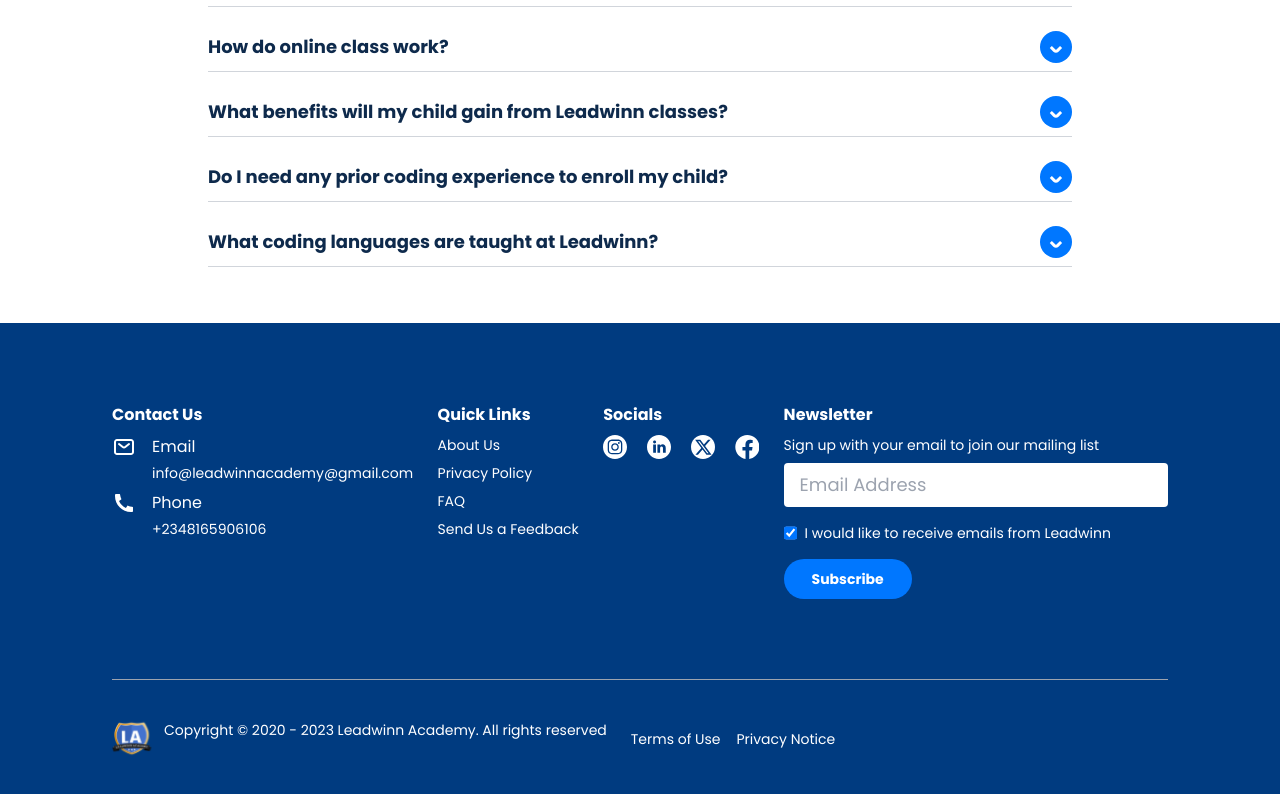
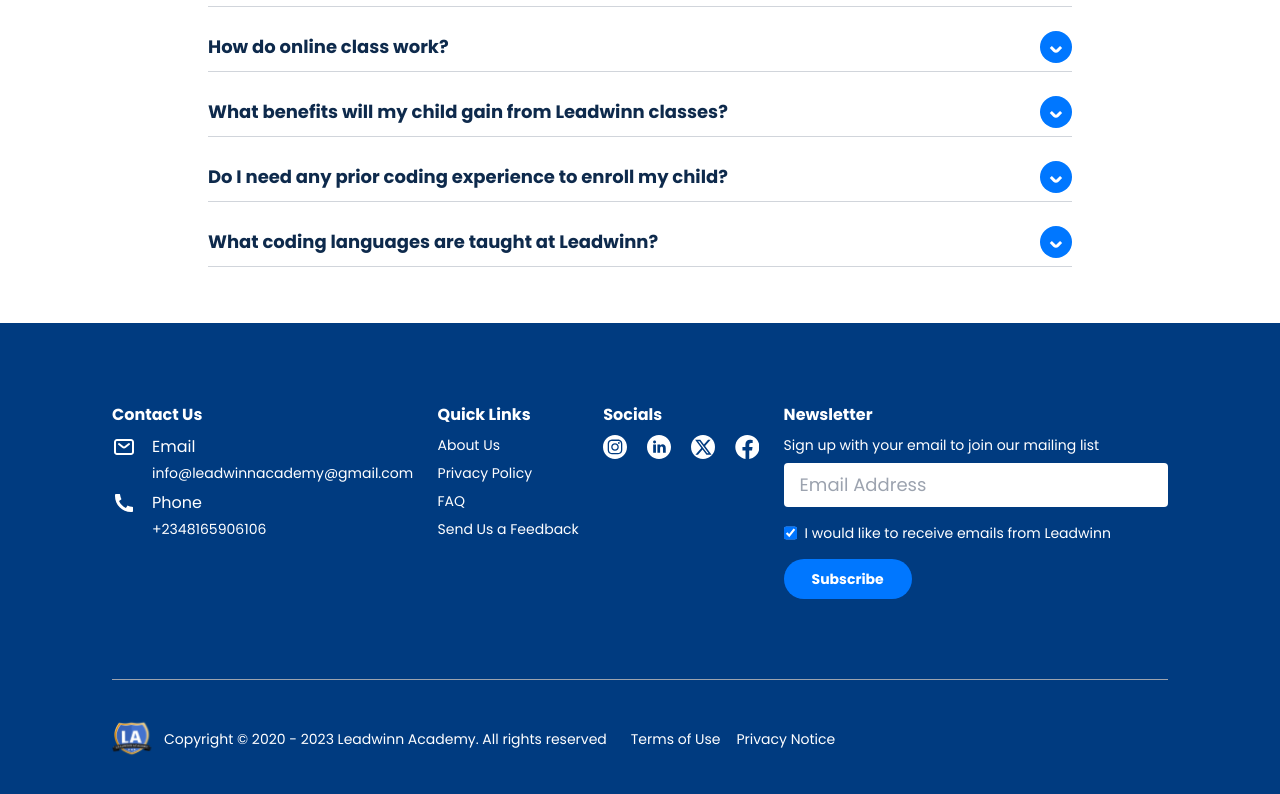
Before and after one commit to Adeleyeha-17/Leadwinn-Academy, a React (Vite) app: page / in a window 1280 px wide. Shown: the part 3653-4447 px from the top of the page. Built offline with nearby package versions, Linux system fonts and the light colour scheme.

Commit message:
updated footer

```diff
--- a/src/components/Footer/Footer.tsx
+++ b/src/components/Footer/Footer.tsx
@@ -154,7 +154,7 @@ export const Footer: React.FC = () => {
             <div className='flex flex-col lg:flex-row items-center gap-4 mt-10 text-center max-sm:px-4'>
                <div className='flex gap-3 '>
                   <Link to="/"><img src="./leadwinn.svg" alt="leadwinn logo" className='w-9 md:w-10'/></Link>
-                  <h5 className='text-xs md:text-sm text-center'>Copyright © 2020 - 2023 Leadwinn Academy. All rights reserved
+                  <h5 className='text-xs md:text-sm flex items-center justify-center text-center'>Copyright © 2020 - 2023 Leadwinn Academy. All rights reserved
                   </h5>
                </div>
                <div className='flex items-center gap-3 px-2 sm:gap-4 text-xs md:text-sm'>
```
